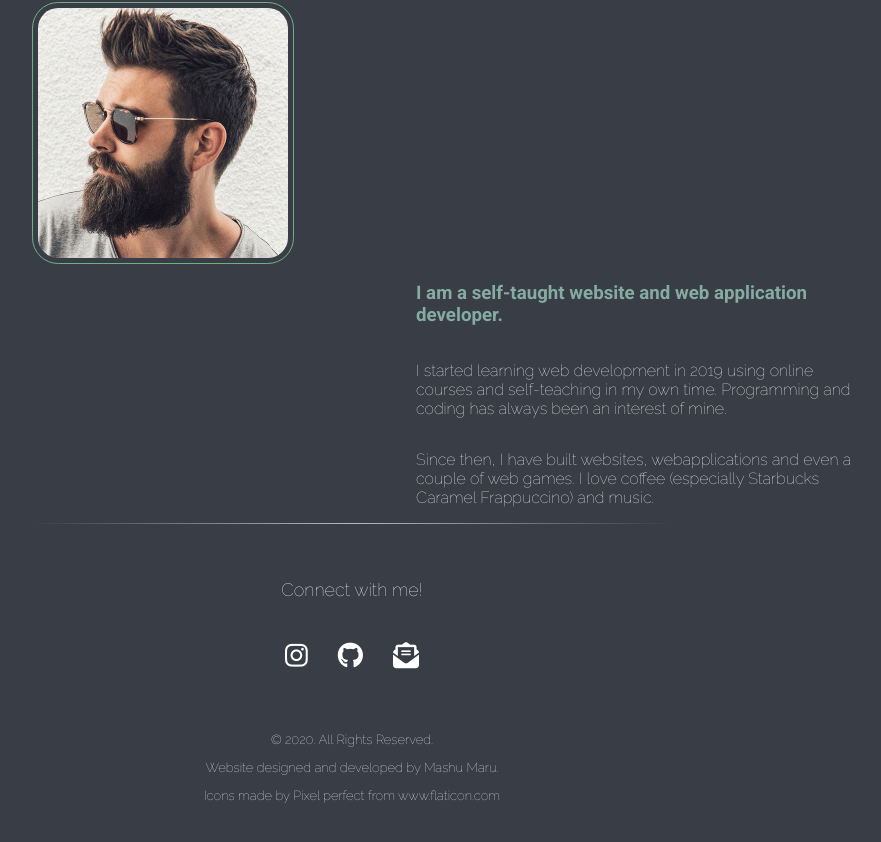
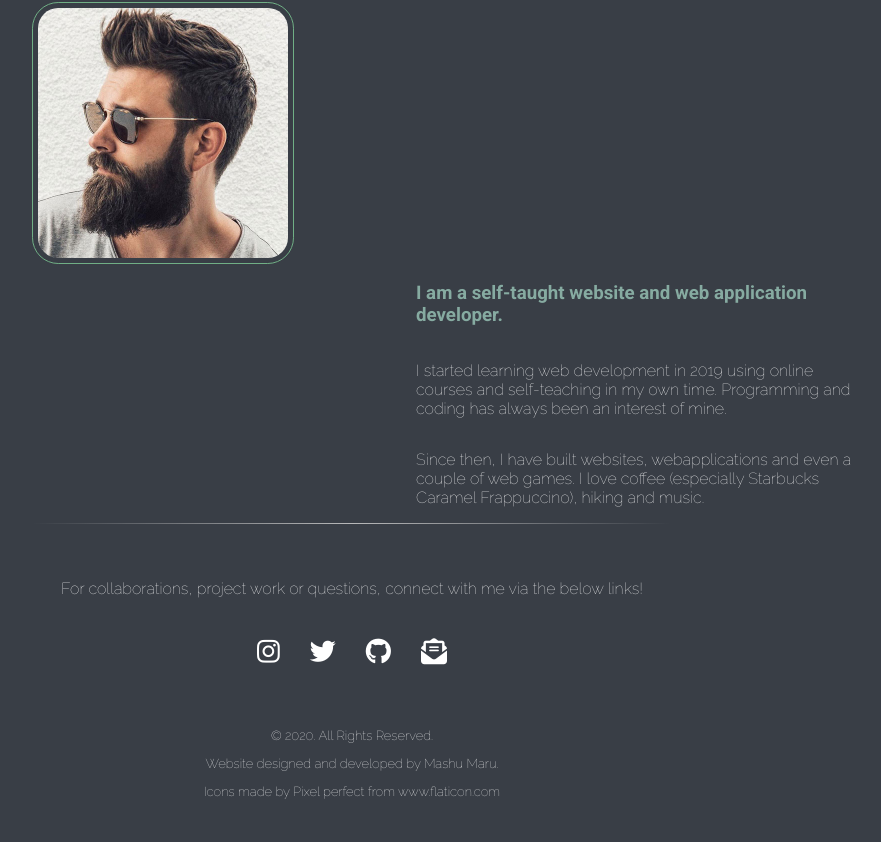
Before and after one commit to MashuMaru/personal-site, a React (Create React App) app: page / in a window 1280 px wide. Shown: the part 826-1668 px from the top of the page, without its empty margins (288-1169 px from the left). Built offline with nearby package versions, Linux system fonts and the light colour scheme.

Commit message:
CSS amendments, made header image "fixed" on scroll

```diff
--- a/public/styles.css
+++ b/public/styles.css
@@ -79,7 +79,8 @@ p {
 
 
 .header-img {
-    position: absolute;
+    /* position: absolute; */
+    position: fixed;
     top: 0;
     left: 0;
     width: 100%;
@@ -88,6 +89,7 @@ p {
     opacity: 30%;
     -webkit-mask-image:-webkit-gradient(linear, left top, left bottom, from(rgb(114, 114, 114)), to(rgba(252, 252, 252, 0)));
       mask-image: linear-gradient(to bottom, rgb(90, 90, 90), rgba(224, 224, 224, 0));
+    background-attachment: fixed;
 }
 @media only screen and (max-width: 600px) {
     .header-img {
@@ -151,8 +153,10 @@ p {
 }
 
 .connect-p {
-    font-size: 18px;
+    font-size: 16px;
     margin-top: 55px;
+    margin-left: 50px;
+    margin-right: 50px;
 }
 
 
--- a/src/App.js
+++ b/src/App.js
@@ -2,7 +2,6 @@ import React from 'react';
 import Footer from './Components/Footer';
 import Header from './Components/Header';
 import About from './Components/About';
-import About2 from './Components/About2';
 
 
 function App() {
--- a/src/Components/About.js
+++ b/src/Components/About.js
@@ -14,7 +14,7 @@ function About() {
         <p className="about-details">I started learning web development in 2019 using online courses and self-teaching in my own time.
         Programming and coding has always been an interest of mine.</p>
         <p className="about-details">Since then, I have built websites, webapplications and even a couple of web games.
-        I love coffee (especially Starbucks Caramel Frappuccino) and music. </p>
+        I love coffee (especially Starbucks Caramel Frappuccino), hiking and music. </p>
         </div>
     </section>
 }
--- a/src/Components/About2.js
+++ /dev/null
@@ -1,23 +0,0 @@
-import React from 'react';
-import Mashumaru from '../mashumaru-1.jpg'
-
-function About() {
-    return <section id="about2">
-    <div className='about2-section'>
-
-    <hr></hr>
-        <h1 className="about2-title">About</h1>
-        <div className="about2-container">
-
-        <section id="about2-description"></section>
-        <h3 className="about2-description">I am a self-taught website and web application developer.</h3>
-        <p className="about2-details">I started learning web development in 2019 using online courses and self-teaching in my own time.
-        Programming and coding has always been an interest of mine.</p>
-        <p className="about2-details">Since then, I have built websites, webapplications and even a couple of web games.
-        I love coffee (especially Starbucks Caramel Frappuccino) and music. </p>
-        </div>
-    </div>
-    </section>
-}
-
-export default About;
--- a/src/Components/Footer.js
+++ b/src/Components/Footer.js
@@ -5,13 +5,14 @@ var year = new Date().getFullYear();
 function Footer(){
     return <footer id="connect">
     <hr></hr>
-    <p class="connect-p">Connect with me!</p>
-    <a target="_blank" href="https://www.instagram.com/mycodejournal/"><i class="fab fa-instagram fa-2x icons"></i></a>
-    <a target="_blank" href="https://github.com/MashuMaru"><i class="fab fa-github fa-2x icons"></i></a>
-    <a target="_blank" href="mailto:mfberenyi@gmail.com"><i class="fas fa-envelope-open-text fa-2x icons"></i></a>
+    <p class="connect-p">For collaborations, project work or questions, connect with me via the below links!</p>
+    <a target="_blank" rel="noreferrer" href="https://www.instagram.com/mycodejournal/"><i class="fab fa-instagram fa-2x icons"></i></a>
+    <a target="_blank" rel="noreferrer" href="https://twitter.com/Mattmaru1"><i class="fab fa-twitter fa-2x icons"></i></a>
+    <a target="_blank" rel="noreferrer" href="https://github.com/MashuMaru"><i class="fab fa-github fa-2x icons"></i></a>
+    <a target="_blank" rel="noreferrer" href="mailto:mfberenyi@gmail.com"><i class="fas fa-envelope-open-text fa-2x icons"></i></a>
     <p>© {year}. All Rights Reserved.</p>
     <p>Website designed and developed by Mashu Maru.</p>
-    <p>Icons made by <a href="https://www.flaticon.com/authors/pixel-perfect" title="Pixel perfect">Pixel perfect</a> from <a target="_blank" href="https://www.flaticon.com/" title="Flaticon">www.flaticon.com</a></p>
+    <p>Icons made by <a href="https://www.flaticon.com/authors/pixel-perfect" rel="noreferrer" title="Pixel perfect">Pixel perfect</a> from <a target="_blank" href="https://www.flaticon.com/" title="Flaticon">www.flaticon.com</a></p>
     </footer>
 }
 
```
Also changed, not shown: 1 other file (tests, documents, lock files or other folders).
